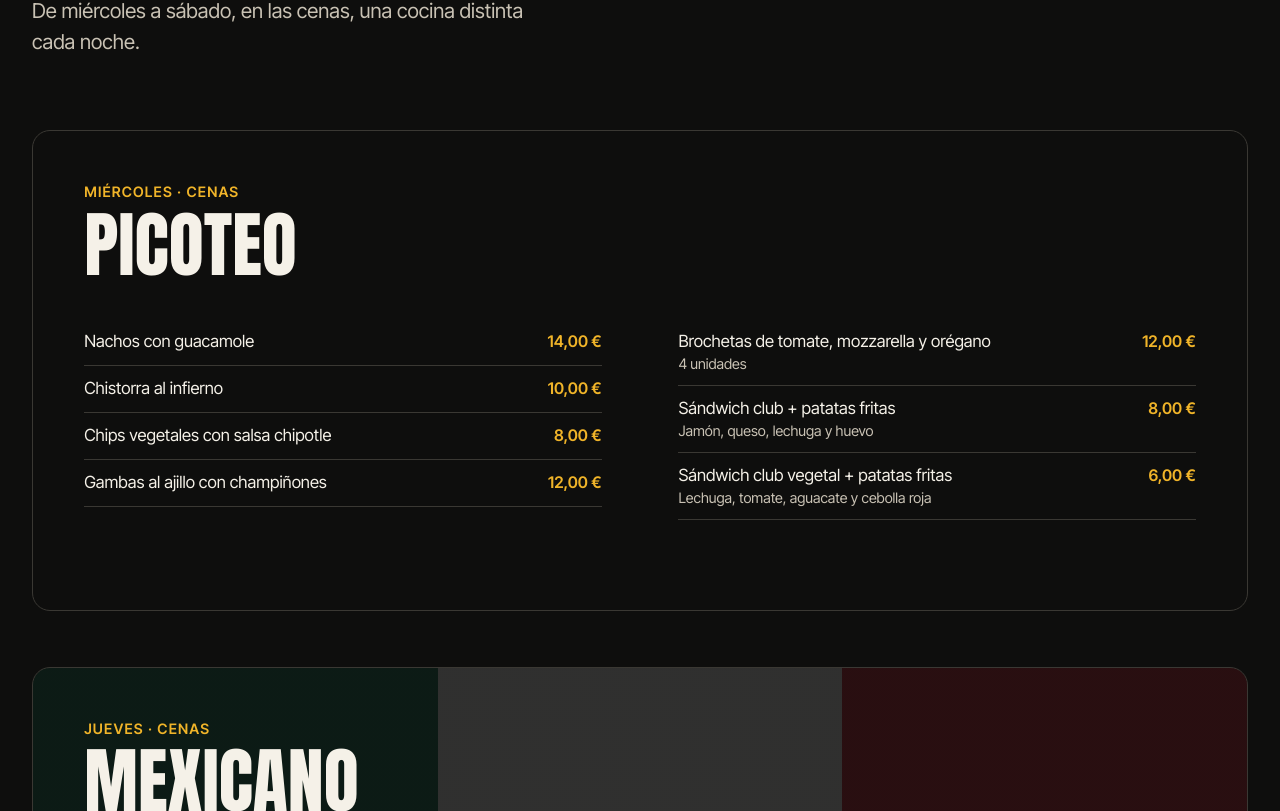
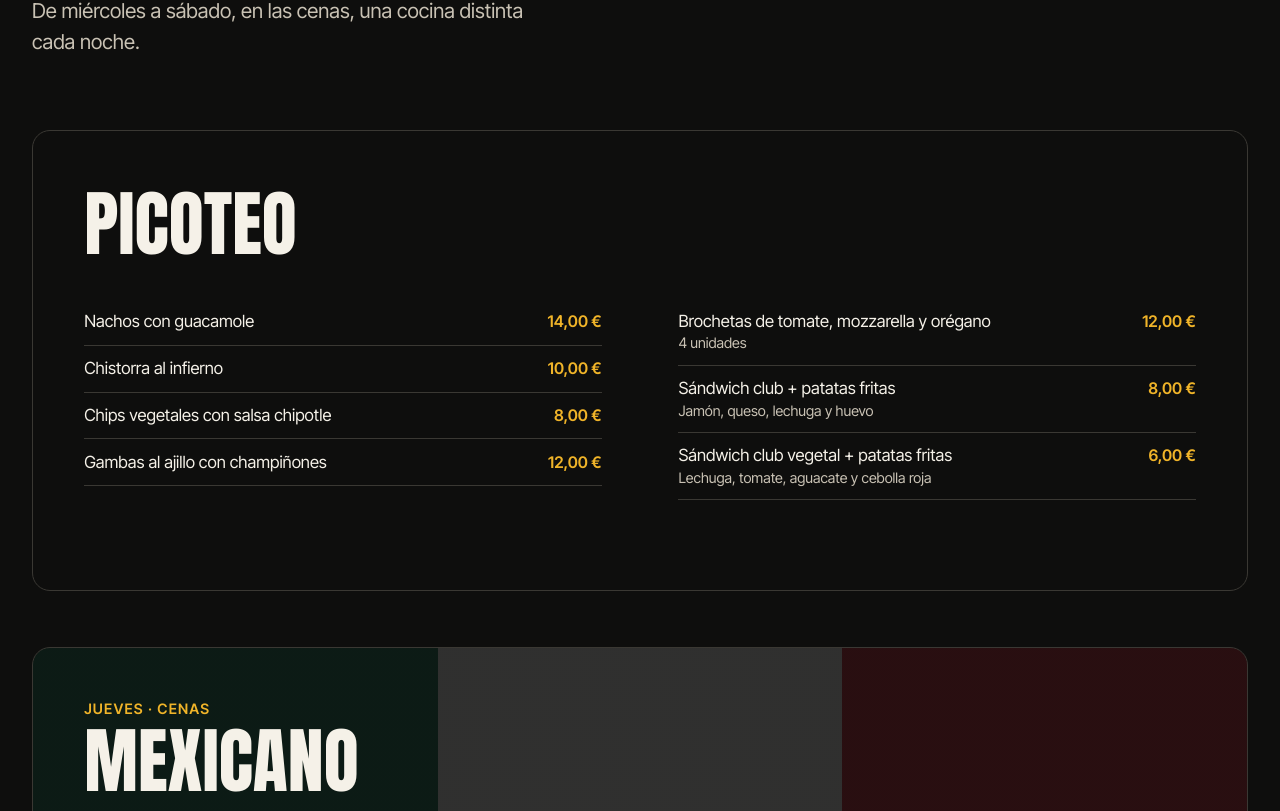
Before and after one commit to Magapp92/Meson_la_Paloma, a Next.js app in the folder frontend/: page /experiencias in a window 1280 px wide. Shown: the part 452-1263 px from the top of the page. Built offline with nearby package versions, Linux system fonts and the light colour scheme.

Commit message:
Picoteo sin día en Experiencias
Se sirve también otros días: otherDays en sus datos y el día solo se pinta en las noches que no lo tienen.

```diff
--- a/frontend/const/themed-nights.js
+++ b/frontend/const/themed-nights.js
@@ -2,6 +2,7 @@
 /* Noches temáticas del mesón, en las cenas de miércoles a sábado. Las usan la portada y la página Experiencias.
 Cada noche tiene un id (su ancla), el día, el nombre, su cartel (todos miden 675 × 958), la bandera de su país
 si es de un solo país (código de dos letras: mx, fr, us; el picoteo mezcla platos y no lleva) y su carta por secciones.
+otherDays marca la noche que también se sirve otros días (el picoteo): en Experiencias no se le pone día.
 Cada sección puede llevar título y una descripción, y sus platos tienen la misma forma que los de la carta */
 export const THEMED_NIGHTS = Object.freeze([
     {
@@ -9,6 +10,7 @@ export const THEMED_NIGHTS = Object.freeze([
         day: 'Miércoles',
         name: 'Picoteo',
         poster: '/img/wednesday-tapas.webp',
+        otherDays: true,
         sections: [
             {
                 dishes: [
--- a/frontend/views/experiences/experiences.jsx
+++ b/frontend/views/experiences/experiences.jsx
@@ -22,7 +22,8 @@ export const Experiences = () => {
                 <section key={night.id} id={night.id} className="Container Night">
                     {/* La variante de la tarjeta (Night-card--mx…) elige la bandera del fondo; sin flag, no hay bandera */}
                     <div className={`Night-card ${ night.flag ? `Night-card--${ night.flag }` : '' }`}>
-                        <p className="Night-day">{night.day} · cenas</p>
+                        {/* El día solo en las noches que no se sirven otros días */}
+                        { !night.otherDays && <p className="Night-day">{night.day} · cenas</p> }
                         <h2 className="Night-name">{night.name}</h2>
                         <div className="Night-sections">
                             { night.sections.map( ( section, index ) =>
```
